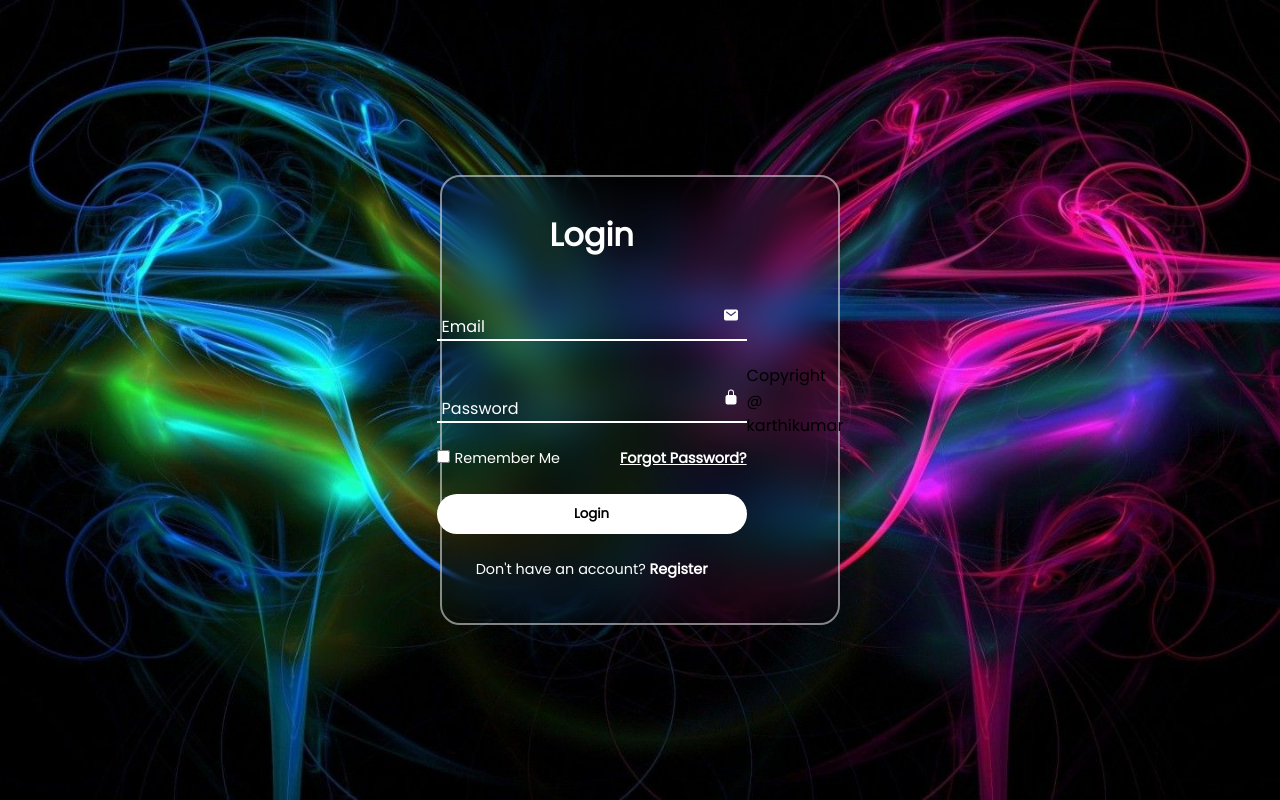
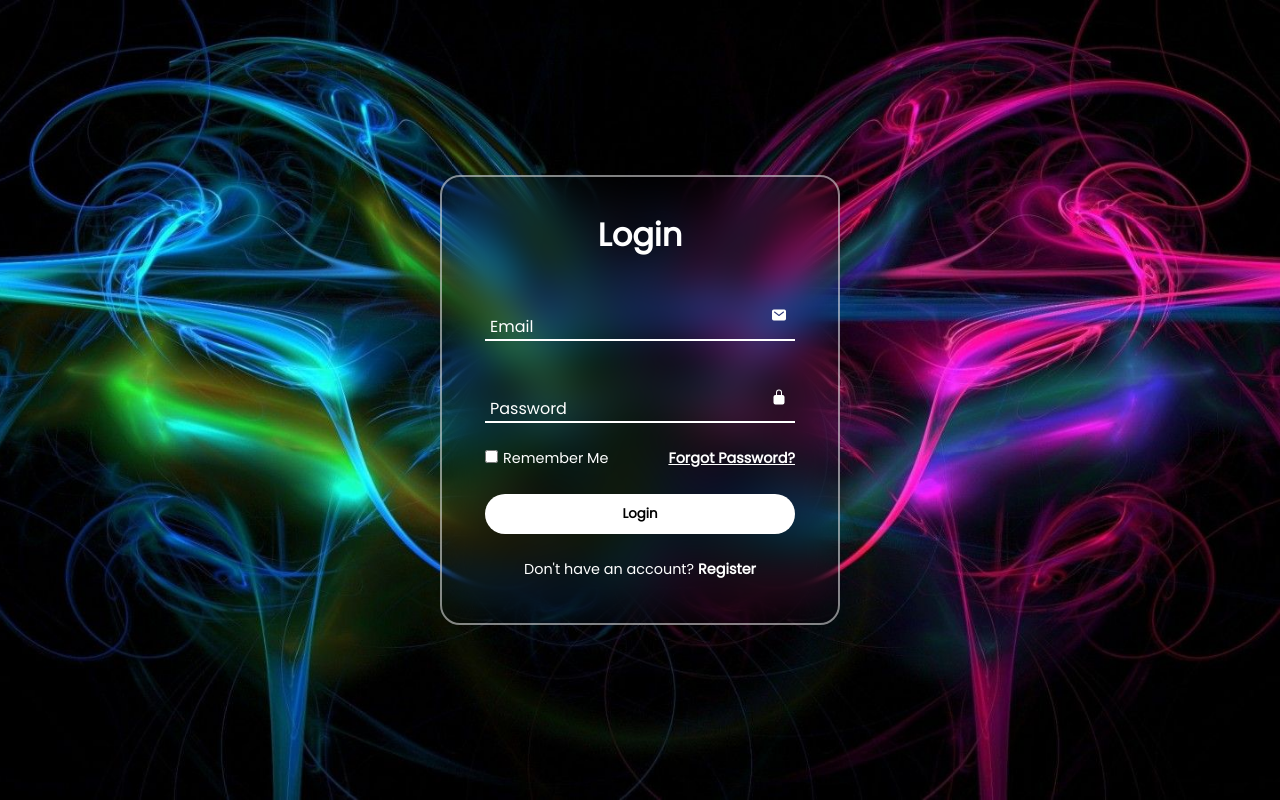
Before and after one commit to Karthik8402/Animated_login_responsive_website, a plain HTML site: page index.html in a window 1280 px wide. Drawn offline with nearby package versions, Linux system fonts and the light colour scheme.

Commit message:
back to normal code

```diff
--- a/index.html
+++ b/index.html
@@ -31,7 +31,6 @@
                 <p>Don't have an account? <a href="#">Register</a></p>
             </div>
         </form>
-        <div class="footer">Copyright @ karthikumar</div>
     </div>
     </section>
     <script type="module" src="https://unpkg.com/ionicons@7.1.0/dist/ionicons/ionicons.esm.js"></script>
```
